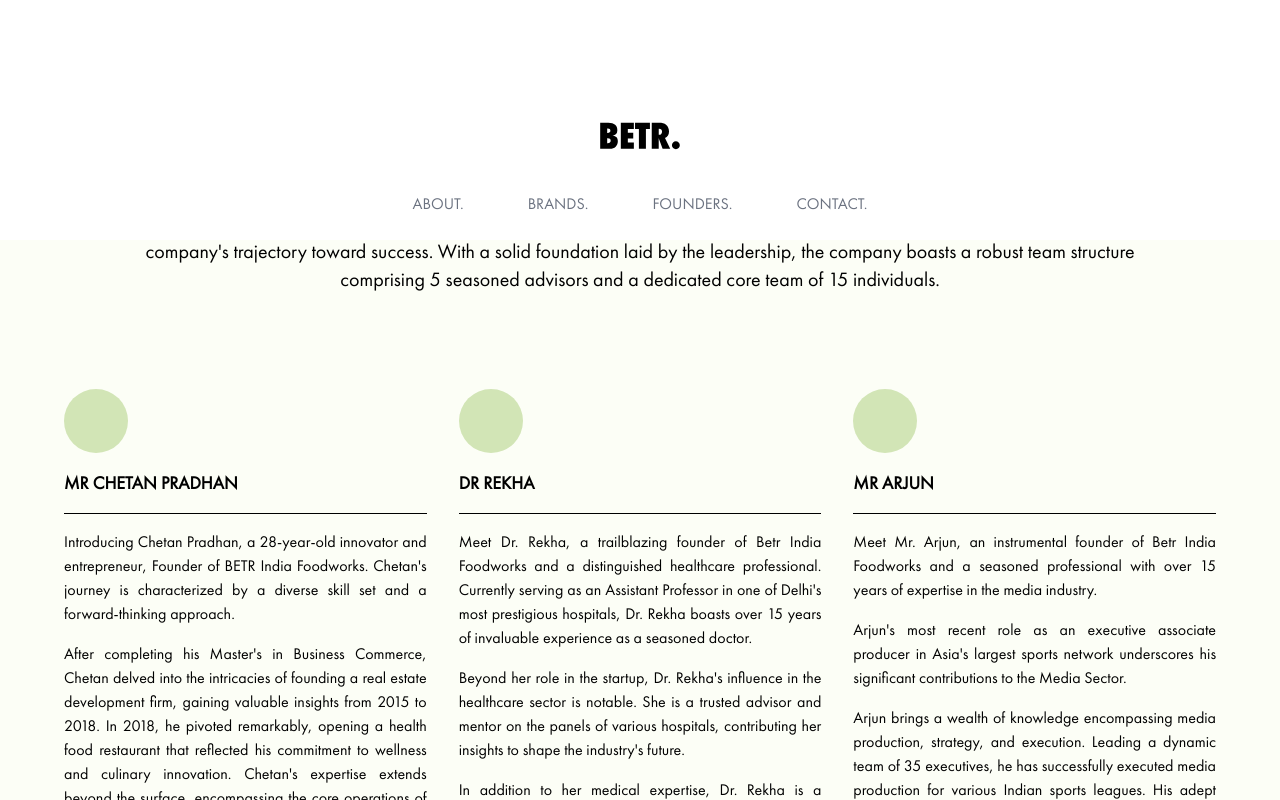
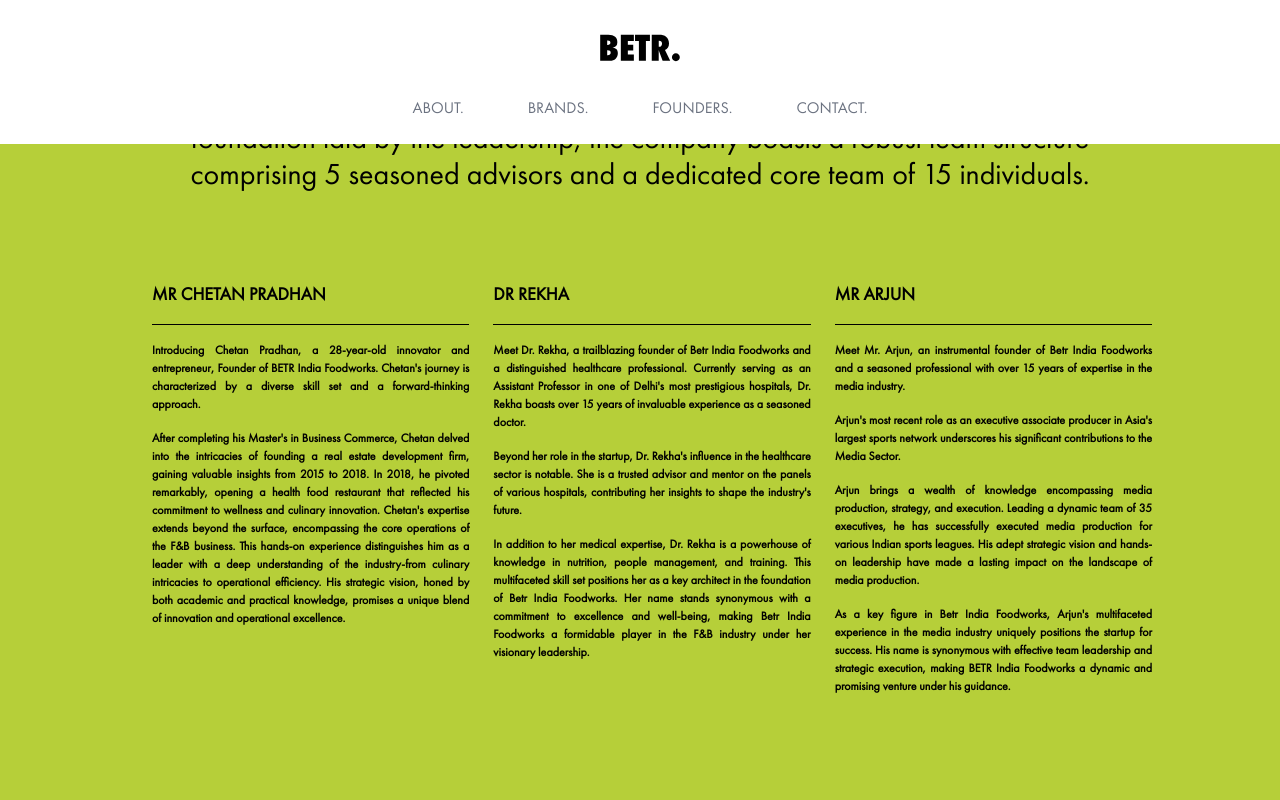
Before and after one commit to abhishekdhar999/BETR, a React (Create React App) app: page /founders in a window 1280 px wide. Shown: the top 800 px of the page. Built offline with nearby package versions, Linux system fonts and the light colour scheme.

Commit message:
new changes

```diff
--- a/src/Components/Founders.jsx
+++ b/src/Components/Founders.jsx
@@ -3,23 +3,20 @@
 
 export default function Founders() {
   return (
-    <div id='founders' className='all my-24 bg-[#fcfef6]'>
-      <div className='heading flex justify-center text-3xl'>
-        <h1 className='tag mt-12 font-futura'>MEET THE FOUNDERS</h1>
-      </div>
-
-      <div className="sub-heading flex justify-center items-center mx-auto text-center text-[13px] my-6 max-w-[1000px]">
-        <p className='font-futura text-lg md:text-xl lg:text-xl xl:text-xl'>
+    <div id='founders' className='min-h-screen bg-[#b6cf39]'>
+      <div className='all max-w-screen-lg mx-auto px-4 lg:px-0'>
+        <div className="sub-heading flex justify-center items-center mx-0 text-center text-[13px] my-6 max-w-[1200px]">
+          <p className='font-futura text-2xl md:text-3xl lg:text-3xl xl:text-3xl my-6'>
             Betr India Foodworks is spearheaded by a dynamic trio of co-founders, whose blend of expertise & collective vision fuels the company's trajectory toward success. With a solid foundation laid by the leadership, the company boasts a robust team structure comprising 5 seasoned advisors and a dedicated core team of 15 individuals.
           </p>
         </div>
 
-      <div className='founders flex flex-col md:flex-row mx-4 md:mx-12 mt-20'>
+        <div className='founders flex flex-col md:flex-row justify-center md:justify-start mx-auto md:mx-0 mt-6'>
           {/* Founder 1 */}
-        <div className='founder mx-4 my-4 md:w-1/3'>
+          <div className='founder ml-6 my-6 md:w-[32%]'>
             {/* Founder Image */}
             <div className='img mb-4'>
-            <div className='bg-[#d2e5b6] h-16 w-16 rounded-full mx-auto md:mx-0'></div>
+              {/* Placeholder for Image */}
             </div>
             {/* Founder Name */}
             <div className='name my-2'>
@@ -29,20 +26,20 @@
             <div className='underline bg-black h-[0.7px] w-full my-4'></div>
             {/* Founder Intro */}
             <div className='intro'>
-            <p className='text-[16px] text-justify font-futura'>
+              <p className='text-[12px] text-justify font-futura font-bold'>
                 Introducing Chetan Pradhan, a 28-year-old innovator and entrepreneur, Founder of BETR India Foodworks. Chetan's journey is characterized by a diverse skill set and a forward-thinking approach.
               </p>
-            <p className='text-[16px] text-justify font-futura mt-4'>
+              <p className='text-[12px] text-justify font-futura font-bold mt-4'>
                 After completing his Master's in Business Commerce, Chetan delved into the intricacies of founding a real estate development firm, gaining valuable insights from 2015 to 2018. In 2018, he pivoted remarkably, opening a health food restaurant that reflected his commitment to wellness and culinary innovation. Chetan's expertise extends beyond the surface, encompassing the core operations of the F&B business. This hands-on experience distinguishes him as a leader with a deep understanding of the industry-from culinary intricacies to operational efficiency. His strategic vision, honed by both academic and practical knowledge, promises a unique blend of innovation and operational excellence.
               </p>
             </div>
           </div>
 
           {/* Founder 2 */}
-        <div className='founder mx-4 my-4 md:w-1/3'>
+          <div className='founder ml-6 my-6 md:w-[32%]'>
             {/* Founder Image */}
             <div className='img mb-4'>
-            <div className='bg-[#d2e5b6] h-16 w-16 rounded-full mx-auto md:mx-0'></div>
+              {/* Placeholder for Image */}
             </div>
             {/* Founder Name */}
             <div className='name my-2'>
@@ -52,23 +49,23 @@
             <div className='underline bg-black h-[0.7px] w-full my-4'></div>
             {/* Founder Intro */}
             <div className='intro'>
-            <p className='text-[16px] text-justify font-futura'>
+              <p className='text-[12px] text-justify font-futura font-bold'>
                 Meet Dr. Rekha, a trailblazing founder of Betr India Foodworks and a distinguished healthcare professional. Currently serving as an Assistant Professor in one of Delhi's most prestigious hospitals, Dr. Rekha boasts over 15 years of invaluable experience as a seasoned doctor.
               </p>
-            <p className='text-[16px] text-justify font-futura mt-4'>
+              <p className='text-[12px] text-justify font-futura font-bold mt-4'>
                 Beyond her role in the startup, Dr. Rekha's influence in the healthcare sector is notable. She is a trusted advisor and mentor on the panels of various hospitals, contributing her insights to shape the industry's future.
               </p>
-            <p className='text-[16px] text-justify font-futura mt-4'>
+              <p className='text-[12px] text-justify font-futura font-bold mt-4'>
                 In addition to her medical expertise, Dr. Rekha is a powerhouse of knowledge in nutrition, people management, and training. This multifaceted skill set positions her as a key architect in the foundation of Betr India Foodworks. Her name stands synonymous with a commitment to excellence and well-being, making Betr India Foodworks a formidable player in the F&B industry under her visionary leadership.
               </p>
             </div>
           </div>
 
           {/* Founder 3 */}
-        <div className='founder mx-4 my-4 md:w-1/3'>
+          <div className='founder ml-6 my-6 md:w-[32%]'>
             {/* Founder Image */}
             <div className='img mb-4'>
-            <div className='bg-[#d2e5b6] h-16 w-16 rounded-full mx-auto md:mx-0'></div>
+              {/* Placeholder for Image */}
             </div>
             {/* Founder Name */}
             <div className='name my-2'>
@@ -78,21 +75,22 @@
             <div className='underline bg-black h-[0.7px] w-full my-4'></div>
             {/* Founder Intro */}
             <div className='intro'>
-            <p className='text-[16px] text-justify font-futura'>
+              <p className='text-[12px] text-justify font-futura font-bold'>
                 Meet Mr. Arjun, an instrumental founder of Betr India Foodworks and a seasoned professional with over 15 years of expertise in the media industry.
               </p>
-            <p className='text-[16px] text-justify font-futura mt-4'>
+              <p className='text-[12px] text-justify font-futura font-bold mt-4'>
                 Arjun's most recent role as an executive associate producer in Asia's largest sports network underscores his significant contributions to the Media Sector.
               </p>
-            <p className='text-[16px] text-justify font-futura mt-4'>
+              <p className='text-[12px] text-justify font-futura font-bold mt-4'>
                 Arjun brings a wealth of knowledge encompassing media production, strategy, and execution. Leading a dynamic team of 35 executives, he has successfully executed media production for various Indian sports leagues. His adept strategic vision and hands-on leadership have made a lasting impact on the landscape of media production.
               </p>
-            <p className='text-[16px] text-justify font-futura mt-4'>
+              <p className='text-[12px] text-justify font-futura font-bold mt-4'>
                 As a key figure in Betr India Foodworks, Arjun's multifaceted experience in the media industry uniquely positions the startup for success. His name is synonymous with effective team leadership and strategic execution, making BETR India Foodworks a dynamic and promising venture under his guidance.
               </p>
             </div>
           </div>
         </div>
       </div>
+    </div>
   );
 }
--- a/src/Components/LandingPage.jsx
+++ b/src/Components/LandingPage.jsx
@@ -17,12 +17,12 @@
   }, []);
 
   return (
-    <div className="flex justify-center items-center h-screen bg-[#f2ea3e]  p-4 sm:p-8">
-      <div className="text-center flex flex-col sm:flex-row items-center">
+    <div className="flex justify-center items-center h-screen bg-[#FFB333] p-4 sm:p-8" style={{ marginTop: 'calc(50vh - 4rem - 18rem)' }}>
+      <div className="text-center flex flex-col sm:flex-row items-center" style={{ marginTop: 'calc(50vh - -5rem - 18rem)' }}>
         <h1 className="text-4xl sm:text-6xl lg:text-7xl font-futura mx-4">
           ON A MISSION TO MAKE
         </h1>
-        <img src={svgImages[currentImageIndex]} alt="SVG" className="h-16 sm:h-24 lg:h-32 mx-4" />
+        <img src={svgImages[currentImageIndex]} alt="SVG" className="h-40 sm:h-48 lg:h-56 mx-4" />
         <img src={logo} alt="Logo" className="h-8 sm:h-12 lg:h-16 mx-4" />
       </div>
     </div>
--- a/src/Components/Navbar.jsx
+++ b/src/Components/Navbar.jsx
@@ -1,7 +1,7 @@
 import React from 'react';
-
 import Logo from '../images/BETR logo.svg'; // Import your logo
 import { Link } from 'react-router-dom';
+
 export default function Navbar() {
   const scrollToSection = (id) => {
     const element = document.getElementById(id);
@@ -9,35 +9,21 @@
       element.scrollIntoView({ behavior: 'smooth' });
     }
   };
+
   return (
     <>
-      <div className='entire-nav  fixed w-[100vw] h-36 bg-white'>
-        <div className='logo flex justify-center'>
-          {/* Use img tag for logo */}
+      <div className='entire-nav fixed w-full h-36 bg-white top-0 left-0'>
+        <div className='logo flex justify-center pt-2'>
           <Link to={'/'}>
-          <img src={Logo} alt="BETR Logo" className='w-20 h-20' />
+            <img src={Logo} alt="BETR Logo" className='w-20 h-20' />
           </Link>
         </div>
-
-        <div className='navs my-4'>
+        <div className='navs my-2'>
           <ul className='flex justify-center items-center md:flex-row flex-col '>
-            {/* About */}
-            {/* <Link to={'/about'}> */}
             <li onClick={() => scrollToSection('about')} className='mx-8 text-gray-500 font-futura hover:cursor-pointer'>ABOUT.</li>
-            {/* </Link> */}
-            {/* Brands */}
-            {/* <Link  to={'/brands'}> */}
-
-           <li  onClick={() => scrollToSection('brands')} className='mx-8 text-gray-500 font-futura hover:cursor-pointer'>BRANDS.</li>
-           {/* </Link> */}
-            {/* Founders */}
-            {/* <Link  to={'/founders'}> */}
+            <li onClick={() => scrollToSection('brands')} className='mx-8 text-gray-500 font-futura hover:cursor-pointer'>BRANDS.</li>
             <li onClick={() => scrollToSection('founders')} className='mx-8 text-gray-500 font-futura hover:cursor-pointer'>FOUNDERS.</li>
-            {/* </Link> */}
-            {/* Contact */}
-            {/* <Link  to={'/footer'}>  */}
             <li onClick={() => scrollToSection('contact')} className='mx-8 text-gray-500 font-futura hover:cursor-pointer'>CONTACT.</li>
-            {/* </Link> */}
           </ul>
         </div>
       </div>
```
Also changed, not shown: src/Components/About.jsx (+3 -14 lines), src/Components/Brands.jsx (+10 -3 lines). Lines whose indentation alone changed are shown as unchanged.
